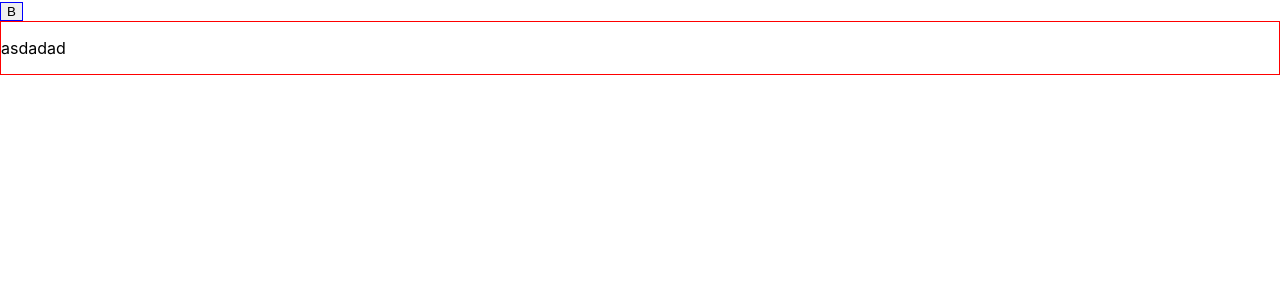
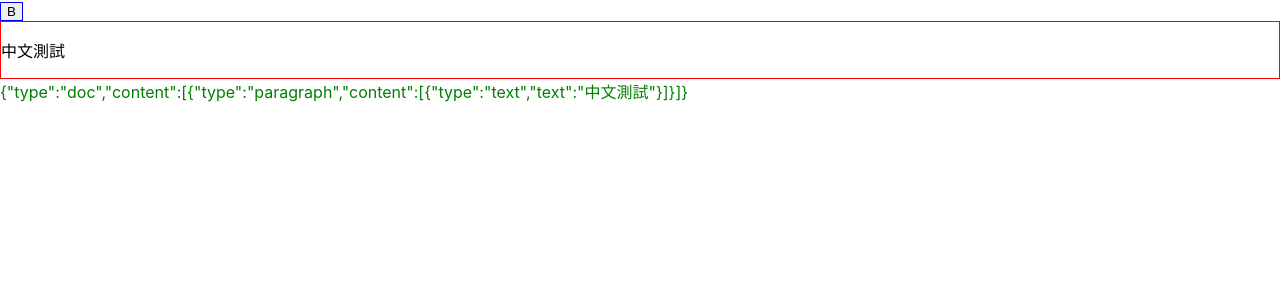
Before and after one commit to YacheLee/react-prosemirror-example, a React (Create React App) app: page / in a window 1280 px wide. Shown: the top 300 px of the page. Built offline with nearby package versions, Linux system fonts and the light colour scheme.

Commit message:
extract the value for onChange

```diff
--- a/src/App.js
+++ b/src/App.js
@@ -1,15 +1,23 @@
-import React from 'react';
+import React, {useState} from 'react';
 import RichTextEditor from './components/RichTextEditor';
 
-const value = {
+const defaultValue = {
     type: "doc",
-    content:[{"type":"paragraph","content":[{"type":"text","text":"asdadad"}]}]
+    content:[{"type":"paragraph","content":[{"type":"text","text":"中文測試"}]}]
 };
+
 function App() {
+    const [value, setValue] = useState(defaultValue);
     return (
-        <RichTextEditor value={value} onChange={(value)=>{
-            console.log(value);
-        }} />
+        <div>
+            <RichTextEditor value={value} onChange={(value)=>{
+                setValue(value);
+            }} />
+            <div style={{color: "green"}}>
+                {JSON.stringify(value)}
+            </div>
+        </div>
+
     );
 }
 
--- a/src/components/RichTextEditor/RichTextEditor.js
+++ b/src/components/RichTextEditor/RichTextEditor.js
@@ -1,4 +1,4 @@
-import React, {Fragment, useEffect, useRef, useState} from 'react';
+import React, {Fragment, useCallback, useEffect, useRef, useState} from 'react';
 import PropTypes from 'prop-types';
 import {Schema} from 'prosemirror-model';
 import {EditorState} from "prosemirror-state"
@@ -18,13 +18,12 @@ function markActive(state, type) {
 function RichTextEditor({value, onChange}) {
     const [isLoading, setIsLoading] = useState(false);
     const [isActive, setIsActive] = useState(false);
-    const [editorState, setEditorState] = useState(null);
     const [schema, setSchema] = useState(null);
     const [editorView, setEditorView] = useState(null);
     const editor = useRef(null);
 
-    useEffect(() => {
-        if(!isLoading){
+    const init = useCallback(()=>{
+        if(!isLoading && !editorView){
             setIsLoading(true);
             const _schema = new Schema({
                 nodes: {
@@ -43,6 +42,8 @@ function RichTextEditor({value, onChange}) {
                     }
                 }
             });
+            console.log(_schema);
+
             const _editorState = EditorState.create({
                 schema: _schema,
                 doc: _schema.nodeFromJSON(value)
@@ -53,7 +54,6 @@ function RichTextEditor({value, onChange}) {
                 dispatchTransaction(transaction){
                     let newState = _editorView.state.apply(transaction);
                     _editorView.updateState(newState);
-                    setEditorState(newState);
                     setIsActive(!!markActive(_editorView.state, _schema.marks.strong));
                     onChange(newState.toJSON());
                 }}
@@ -62,7 +62,11 @@ function RichTextEditor({value, onChange}) {
             setEditorView(_editorView);
             setIsLoading(false);
         }
-    }, [isLoading]);
+    }, [isLoading, editorView, value, onChange]);
+
+    useEffect(() => {
+        init()
+    }, [init]);
 
     return (
         <Fragment>
@@ -75,9 +79,6 @@ function RichTextEditor({value, onChange}) {
                         const command = toggleMark(schema.marks.strong);
                         command(editorView.state, editorView.dispatch, editorView);
                     }}>B</button>
-                    <div style={{color: "green"}}>
-                        {editorState && JSON.stringify(editorState.toJSON())}
-                    </div>
                 </div>
             }
             <div style={{border: "solid 1px red"}} ref={editor} />
```
